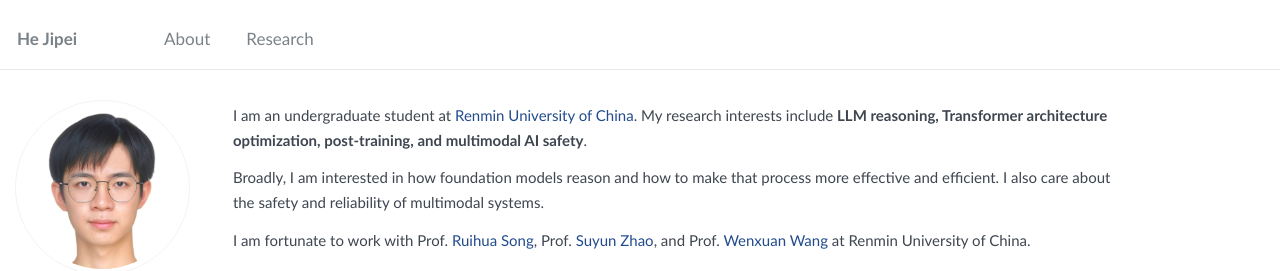
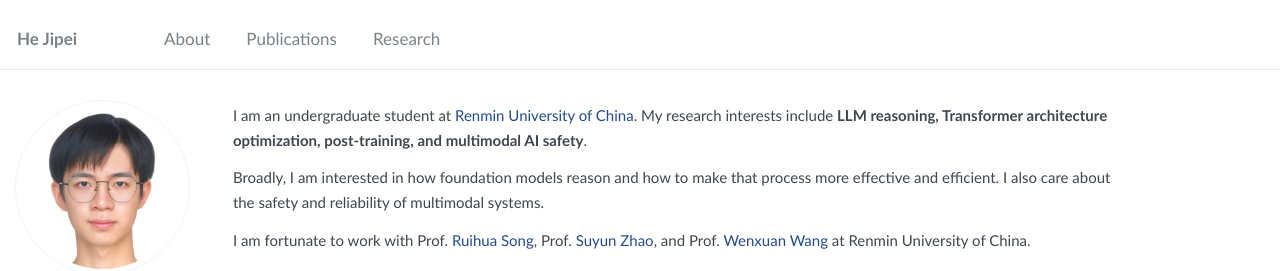
Before and after one commit to UPwith-me/pages, a Jekyll site: the page built from _pages/about.md, in a window 1280 px wide. Shown: the top 271 px of the page. Built offline with Jekyll 4.4.1, drawn with Linux system fonts in a browser that asks for light colours.

Commit message:
Add publications navigation link

```diff
--- a/_data/navigation.yml
+++ b/_data/navigation.yml
@@ -3,5 +3,8 @@ main:
   - title: "About"
     url: "/#about"
 
+  - title: "Publications"
+    url: "/#publications"
+
   - title: "Research"
     url: "/#research"
```
